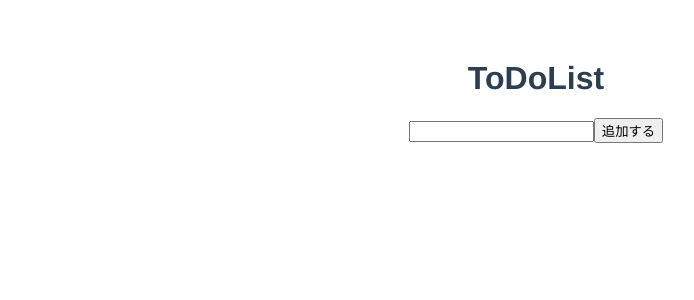
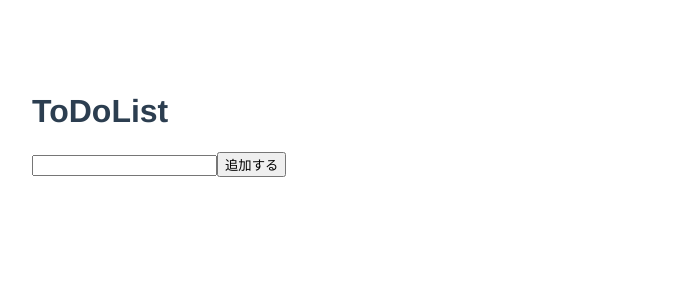
Before and after one commit to Ushinji/vue_todolist, a Vue app: page / in a window 1280 px wide. Shown: the top 300 px of the page, without its empty margins (104-798 px from the left). Built offline with nearby package versions, Linux system fonts and the light colour scheme.

Commit message:
isDoneの値に応じてStyleを変更できるようにした

```diff
--- a/src/App.vue
+++ b/src/App.vue
@@ -20,8 +20,6 @@ export default {
   font-family: 'Avenir', Helvetica, Arial, sans-serif;
   -webkit-font-smoothing: antialiased;
   -moz-osx-font-smoothing: grayscale;
-  text-align: center;
   color: #2c3e50;
-  margin-top: 60px;
 }
 </style>
--- a/src/components/ToDoList.vue
+++ b/src/components/ToDoList.vue
@@ -1,12 +1,14 @@
 <template>
-  <div>
+  <div class="todo-list">
     <h1>ToDoList</h1>
     <input v-model="inputText"/>
     <button v-on:click="addItem">追加する</button>
-    <li v-for="item in listItems" v-bind:key="item.id">
-      <input type="checkbox" v-on:click="updateItem(item.id, item.text, !item.isDone)">
-      {{ item.text }} {{item.isDone}}
-    </li>
+    <template v-for="item in listItems">
+      <li v-bind:key="item.id" class="todo-list--item" v-bind:class="[item.isDone ? 'todo-list--item--is-done' : '']">
+        <input type="checkbox" v-on:click="updateItem(item.id, item.text, !item.isDone)">
+        {{ item.text }}
+      </li>
+    </template>
   </div>
 </template>
 
@@ -50,3 +52,18 @@ export default {
   }
 }
 </script>
+
+<style>
+.todo-list {
+  padding: 64px 128px;
+}
+
+.todo-list--item {
+  list-style: none;
+  font-size: 20px;
+}
+
+.todo-list--item--is-done {
+  text-decoration: line-through;
+}
+</style>
```
